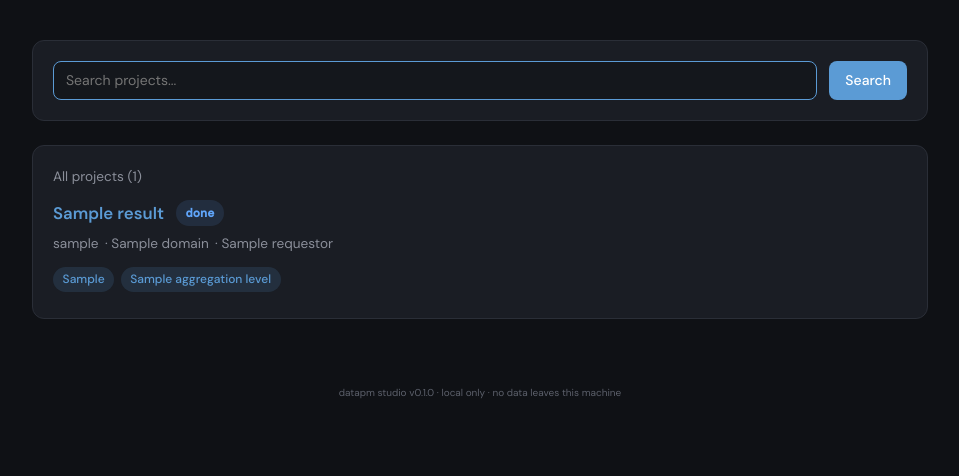
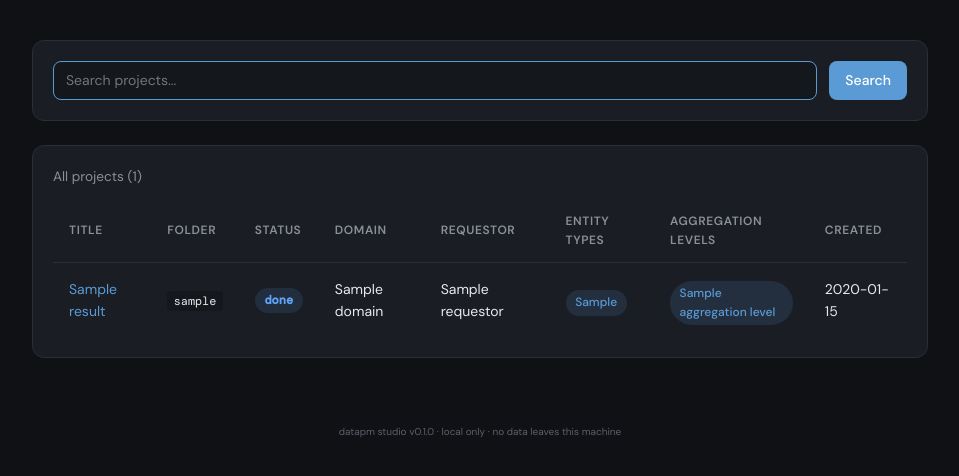
Before and after one commit to wiskas1000/datapm-studio, a Flask app: template datapm_studio/templates/search/results.html in a window 1280 px wide. Shown: the part 133-609 px from the top of the page, without its empty margins (160-1119 px from the left). Run offline with Flask 3, Linux system fonts and the light colour scheme; the template is opened without the code that fills it: most values are stand-ins (such as "Sample title", 1, 10 or a date in 2020).

Commit message:
feat(templates): render search results as a table like the project list
Swaps the search card layout to the same table used on /projects (title,
slug, status, created), with added columns for domain, requestor, entity
types, and aggregation levels so richer metadata is scannable at a glance.

Co-Authored-By: Claude Opus 4.7 <noreply@anthropic.com>

```diff
--- a/datapm_studio/static/css/style.css
+++ b/datapm_studio/static/css/style.css
@@ -522,7 +522,7 @@ li {
     /* Keep results visible while interacting with dropdown items */
 }
 
-/* ── Search results page ── */
+/* ── Search page ── */
 .search-form {
     display: flex;
     gap: 0.75rem;
@@ -530,51 +530,6 @@ li {
 
 .search-form input[type="search"] {
     flex: 1;
-}
-
-.search-results {
-    list-style: none;
-    padding: 0;
-    margin: 0;
-    display: flex;
-    flex-direction: column;
-    gap: 1rem;
-}
-
-.search-result {
-    display: flex;
-    flex-direction: column;
-    gap: 0.4rem;
-    padding-bottom: 1rem;
-    border-bottom: 1px solid var(--border);
-}
-
-.search-result:last-child {
-    border-bottom: none;
-    padding-bottom: 0;
-}
-
-.search-result-header {
-    display: flex;
-    align-items: center;
-    gap: 0.75rem;
-}
-
-.search-result-title {
-    font-weight: 600;
-    font-size: 1.05rem;
-}
-
-.search-result-meta {
-    display: flex;
-    flex-wrap: wrap;
-    gap: 0.4rem;
-    color: var(--text-muted);
-    font-size: 0.85rem;
-}
-
-.search-result-slug {
-    font-family: var(--font-mono);
 }
 
 .search-results-heading {
--- a/datapm_studio/templates/search/results.html
+++ b/datapm_studio/templates/search/results.html
@@ -21,33 +21,46 @@
   {% if not query %}
   <p class="search-results-heading">All projects ({{ results|length }})</p>
   {% endif %}
-  <ul class="search-results">
-    {% for item in results %}
-    <li class="search-result">
-      <div class="search-result-header">
-        <a href="{{ url_for('projects.detail', slug=item.result.slug) }}" class="search-result-title">
-          {{ item.result.title }}
-        </a>
-        <span class="badge badge-{{ item.result.status }}">{{ item.result.status }}</span>
-      </div>
-      <div class="search-result-meta">
-        <span class="search-result-slug">{{ item.result.slug }}</span>
-        {% if item.result.domain %}<span>· {{ item.result.domain }}</span>{% endif %}
-        {% if item.requestor %}<span>· {{ item.requestor }}</span>{% endif %}
-      </div>
-      {% if item.entity_types or item.aggregation_levels %}
-      <div class="tag-chips">
-        {% for name in item.entity_types %}
-        <span class="tag-chip">{{ name }}</span>
-        {% endfor %}
-        {% for name in item.aggregation_levels %}
-        <span class="tag-chip">{{ name }}</span>
-        {% endfor %}
-      </div>
-      {% endif %}
-    </li>
-    {% endfor %}
-  </ul>
+  <table>
+    <thead>
+      <tr>
+        <th>Title</th>
+        <th>Folder</th>
+        <th>Status</th>
+        <th>Domain</th>
+        <th>Requestor</th>
+        <th>Entity types</th>
+        <th>Aggregation levels</th>
+        <th>Created</th>
+      </tr>
+    </thead>
+    <tbody>
+      {% for item in results %}
+      <tr>
+        <td><a href="{{ url_for('projects.detail', slug=item.result.slug) }}">{{ item.result.title }}</a></td>
+        <td><code>{{ item.result.slug }}</code></td>
+        <td><span class="badge badge-{{ item.result.status }}">{{ item.result.status }}</span></td>
+        <td>{{ item.result.domain or "" }}</td>
+        <td>{{ item.requestor or "" }}</td>
+        <td>
+          {% if item.entity_types %}
+          <div class="tag-chips">
+            {% for name in item.entity_types %}<span class="tag-chip">{{ name }}</span>{% endfor %}
+          </div>
+          {% endif %}
+        </td>
+        <td>
+          {% if item.aggregation_levels %}
+          <div class="tag-chips">
+            {% for name in item.aggregation_levels %}<span class="tag-chip">{{ name }}</span>{% endfor %}
+          </div>
+          {% endif %}
+        </td>
+        <td>{{ item.result.created_at[:10] }}</td>
+      </tr>
+      {% endfor %}
+    </tbody>
+  </table>
 </div>
 {% elif query %}
 <div class="card card-empty">
```
